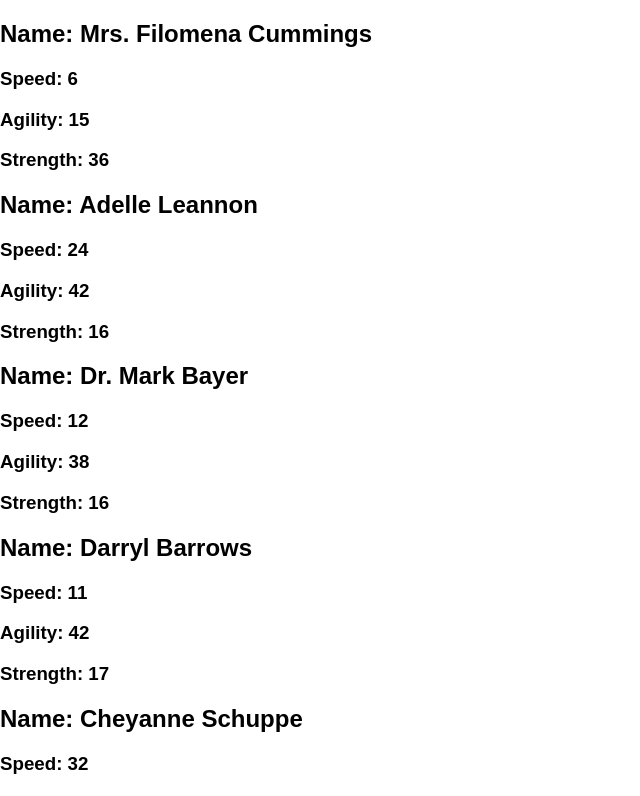
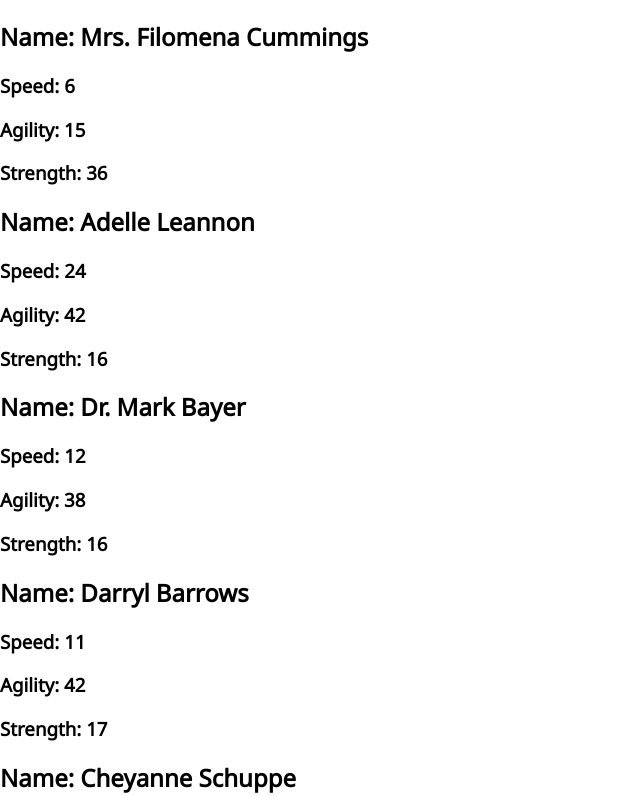
Before and after one commit to meloncatty/roster_bots, a React (Create React App) app: page / in a window 1280 px wide. Shown: the top 796 px of the page, without its empty margins (0-640 px from the left). Built offline with nearby package versions, Linux system fonts and the light colour scheme.

Commit message:
Link new body font and apply

```diff
--- a/public/index.html
+++ b/public/index.html
@@ -16,6 +16,7 @@
       work correctly both with client-side routing and a non-root public URL.
       Learn how to configure a non-root public URL by running `npm run build`.
     -->
+    <link href="https://fonts.googleapis.com/css?family=Noto+Sans" rel="stylesheet">
     <title>Roster Bots</title>
   </head>
   <body>
--- a/src/index.css
+++ b/src/index.css
@@ -1,5 +1,5 @@
 body {
   margin: 0;
   padding: 0;
-  font-family: sans-serif;
+  font-family: 'Noto Sans', sans-serif;
 }
```
